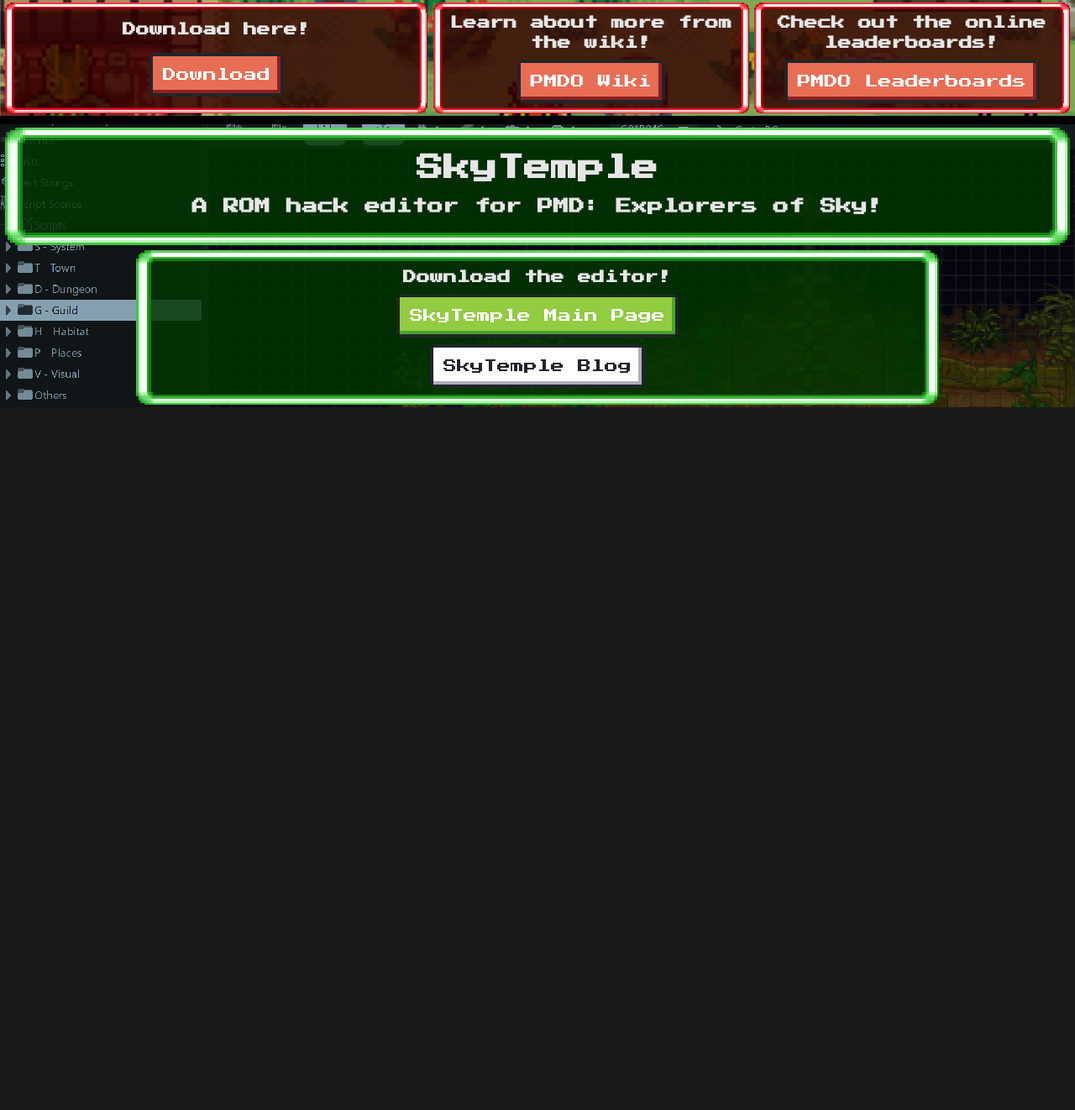
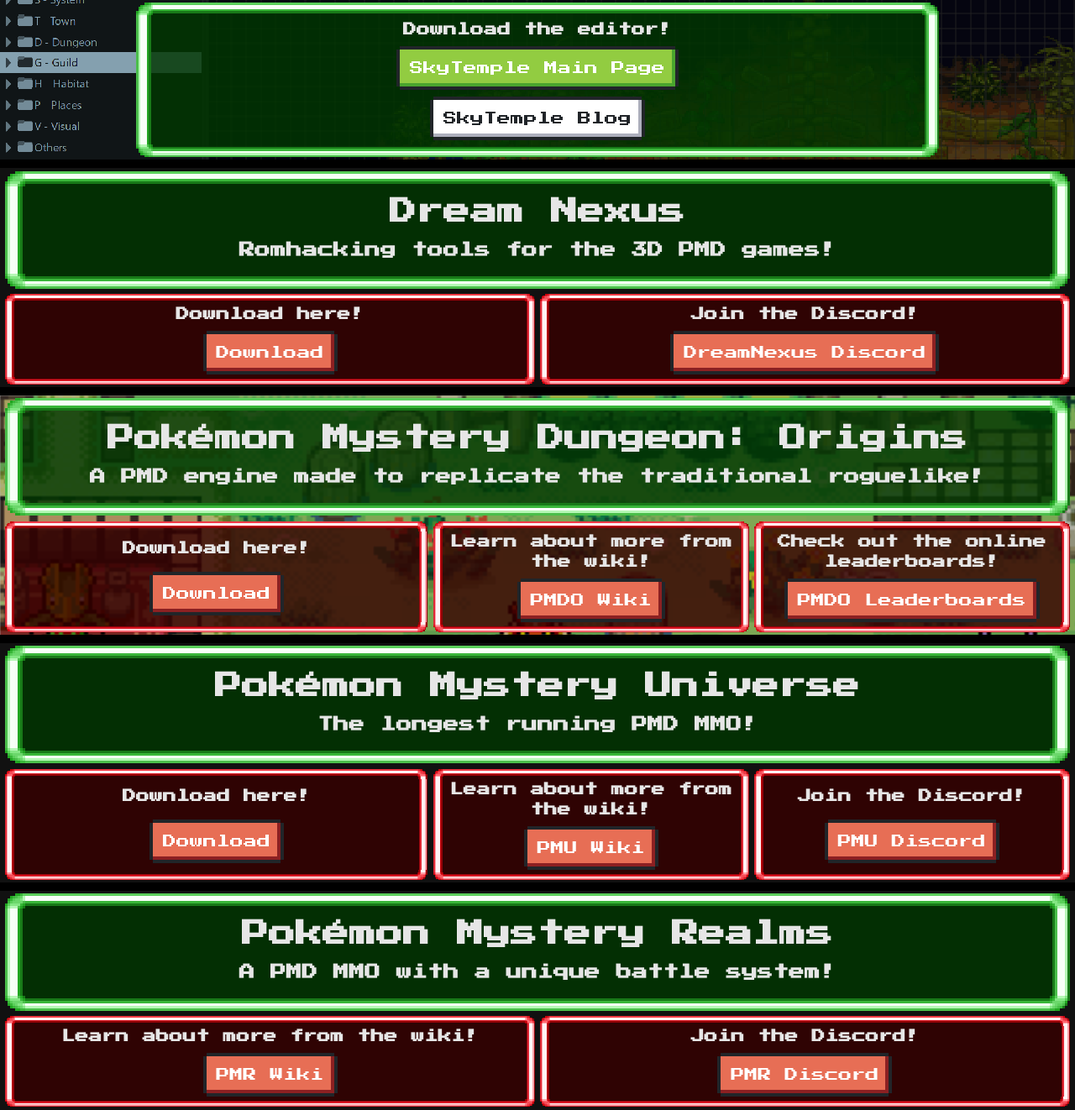
Before and after one commit to PMDCollab/pmdcollab.github.io, a website: page index.html in a window 1280 px wide. Shown: the part 863-2185 px from the top of the page at 84% size. Before the commit the page ends 1348 px from the top, so only its background shows below. Drawn offline with nearby package versions, Linux system fonts and the light colour scheme.

Commit message:
dreamnexus, pmu, pmr

```diff
--- a/index.html
+++ b/index.html
@@ -11,6 +11,9 @@
     <link rel="stylesheet" href="styles/borders.css">
     <link rel="stylesheet" href="styles/repo.css">
     <link rel="stylesheet" href="styles/pmdo.css">
+    <link rel="stylesheet" href="styles/dreamnexus.css">
+    <link rel="stylesheet" href="styles/pmu.css">
+    <link rel="stylesheet" href="styles/pmr.css">
     <link rel="stylesheet" href="styles/skytemple.css">
     <title>PMDCollab Project</title>
 </head>
@@ -58,6 +61,45 @@
             </div>
         </div>
     </div>
+    <div class="skytemple">
+        <div class="container header">
+            <h1>SkyTemple</h1>
+            <h3>A ROM hack editor for PMD: Explorers of Sky!</h3>
+        </div>
+        <div class="main-content container">
+            <h4>Download the editor!</h4>
+            <div class="image-button-content">
+                <div class="main-content-buttons">
+                    <a href="https://skytemple.org/">
+                        <button class="nes-btn is-success">SkyTemple Main Page</button>
+                    </a>
+                    <a href="https://blog.skytemple.org/">
+                        <button class="nes-btn">SkyTemple Blog</button>
+                    </a>
+                </div>
+            </div>
+        </div>
+    </div>
+    <div class="dreamnexus">
+        <div class="container header">
+            <h1>Dream Nexus</h1>
+            <h3>Romhacking tools for the 3D PMD games!</h3>
+        </div>
+        <div class="dreamnexus-widgets">
+            <div class="container red">
+                <h4>Download here!</h4>
+                <a href="https://github.com/tech-ticks/DreamNexus/releases">
+                    <button class="nes-btn is-error">Download</button>
+                </a>
+            </div>
+            <div class="container red">
+                <h4>Join the Discord!</h4>
+                <a href="https://discord.gg/gtRXRahK4H">
+                    <button class="nes-btn is-error">DreamNexus Discord</button>
+                </a>
+            </div>
+        </div>
+    </div>
     <div class="pmdo">
         <div class="container header">
             <h1>Pokémon Mystery Dungeon: Origins</h1>
@@ -84,22 +126,49 @@
             </div>
         </div>
     </div>
-    <div class="skytemple">
+    <div class="pmu">
         <div class="container header">
-            <h1>SkyTemple</h1>
-            <h3>A ROM hack editor for PMD: Explorers of Sky!</h3>
+            <h1>Pokémon Mystery Universe</h1>
+            <h3>The longest running PMD MMO!</h3>
         </div>
-        <div class="main-content container">
-            <h4>Download the editor!</h4>
-            <div class="image-button-content">
-                <div class="main-content-buttons">
-                    <a href="https://skytemple.org/">
-                        <button class="nes-btn is-success">SkyTemple Main Page</button>
-                    </a>
-                    <a href="https://blog.skytemple.org/">
-                        <button class="nes-btn">SkyTemple Blog</button>
-                    </a>
-                </div>
+        <div class="pmu-widgets">
+            <div class="container red">
+                <h4>Download here!</h4>
+                <a href="https://pmuniverse.net/downloads">
+                    <button class="nes-btn is-error">Download</button>
+                </a>
+            </div>
+            <div class="container red">
+                <h4>Learn about more from the wiki!</h4>
+                <a href="https://pokemonmysteryuniverse.fandom.com/wiki/Pokemon_Mystery_Universe_Wiki">
+                    <button class="nes-btn is-error">PMU Wiki</button>
+                </a>
+            </div>
+            <div class="container red">
+                <h4>Join the Discord!</h4>
+                <a href="https://discord.gg/pmuniverse">
+                    <button class="nes-btn is-error">PMU Discord</button>
+                </a>
+            </div>
+        </div>
+    </div>
+    <div class="pmr">
+        <div class="container header">
+            <h1>Pokémon Mystery Realms</h1>
+            <h3>A PMD MMO with a unique battle system!</h3>
+        </div>
+        <div class="pmr-widgets">
+            <div class="container red">
+                <h4>Learn about more from the wiki!</h4>
+                <a href="https://pokemonmysteryrealms.fandom.com/wiki/PMRealms_Wiki">
+                    <button class="nes-btn is-error">PMR Wiki</button>
+                </a>
+            </div>
+            <div class="container red">
+                <h4>Join the Discord!</h4>
+                <a href="https://discord.gg/KgJxrRSqwy">
+                    <button class="nes-btn is-error">PMR Discord</button>
+                </a>
             </div>
         </div>
     </div>
--- /dev/null
+++ b/styles/dreamnexus.css
@@ -0,0 +1,8 @@
+.dreamnexus {
+
+}
+
+.dreamnexus-widgets {
+    display: grid;
+    grid-template-columns: 50% 50%;
+}
--- /dev/null
+++ b/styles/pmr.css
@@ -0,0 +1,8 @@
+.pmr {
+
+}
+
+.pmr-widgets {
+    display: grid;
+    grid-template-columns: 50% 50%;
+}
--- /dev/null
+++ b/styles/pmu.css
@@ -0,0 +1,8 @@
+.pmu {
+
+}
+
+.pmu-widgets {
+    display: grid;
+    grid-template-columns: 40% 30% 30%;
+}
```
